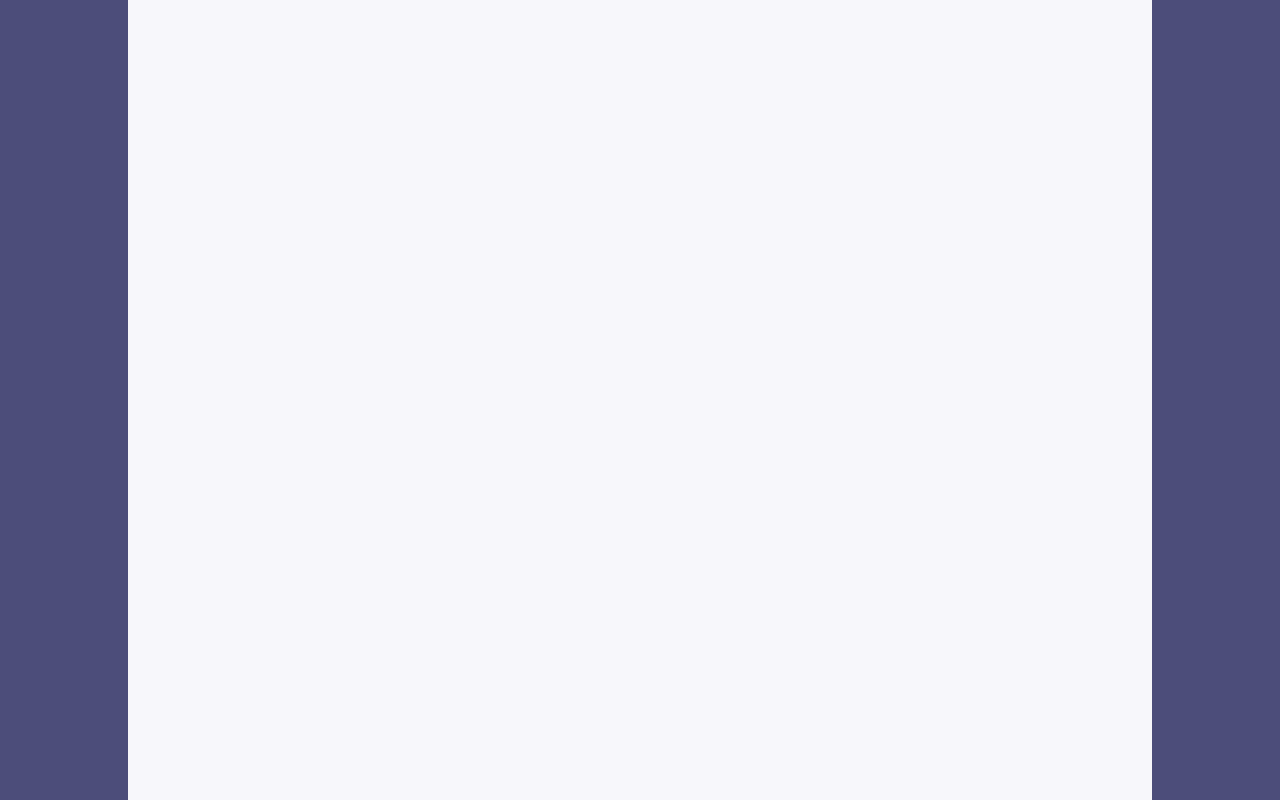
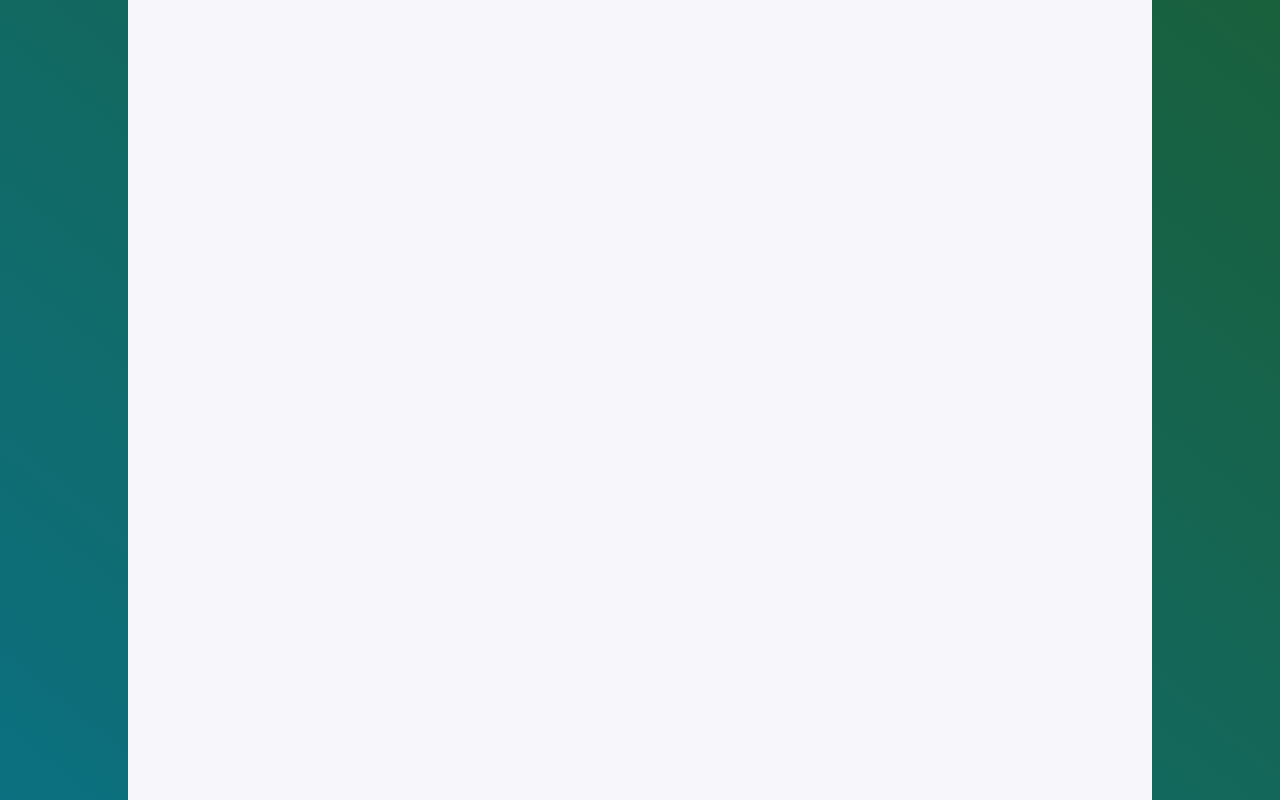
Before and after one commit to charlyprevelle/icpm, a website: page index.html in a window 1280 px wide. Drawn offline with Linux system fonts and the light colour scheme.

Commit message:
update colors

```diff
--- a/index.html
+++ b/index.html
@@ -4,7 +4,7 @@
 	<meta charset="utf-8">
 	<meta http-equiv="x-ua-compatible" content="ie=edge">
 
-	<title>Title</title>
+	<title>ICPM Training Course</title>
 
 	<meta name="viewport" content="width=device-width, initial-scale=1, maximum-scale=1, user-scalable=no">
 
@@ -26,7 +26,7 @@
 	<meta name="twitter:description" content="description">
 	<meta name="twitter:image" content="assets/site/1200-630.png">
 
-	<link rel="icon" type="image/png" href="https://url/assets/site/favicon.png">
+	<link rel="icon" type="image/png" href="/assets/sites/favicon.png">
 	<link rel="apple-touch-icon" size="180x180" href="assets/site/apple-touch-icon.png">
 	<link rel="stylesheet" type="text/css" href="dist/css/main.min.css"/>
 
--- a/src/scss/main.scss
+++ b/src/scss/main.scss
@@ -25,7 +25,8 @@ $cream: #F7F7FB;
 $text: #9394AB;
 
 body{
-    background-color: $dark;
+    background: rgb(25,96,60);
+    background: linear-gradient(219deg, rgba(25,96,60,1) 0%, rgba(12,112,128,1) 100%);
     color:$text;
     @extend %PoppinsRegular;
 }
@@ -60,7 +61,6 @@ p{
     color:#fff;
 }
 
-
 // Content
 main{
     padding: 4rem;
```
Also changed, not shown: assets/sites/favicon.png, dist/css/main.min.css.
